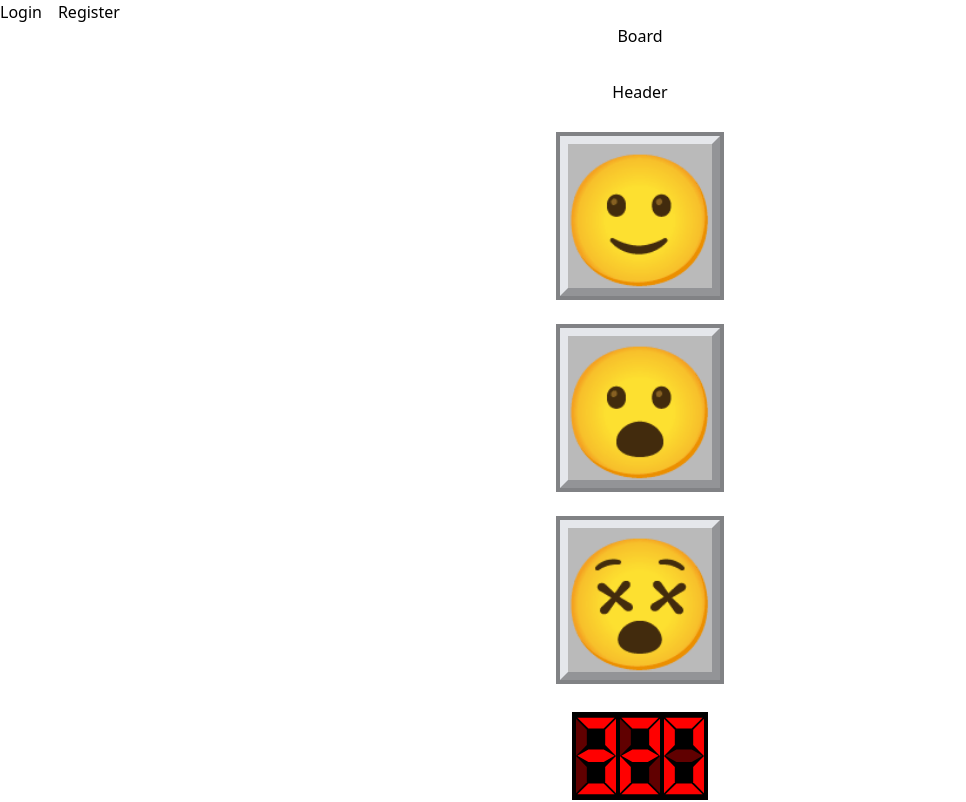
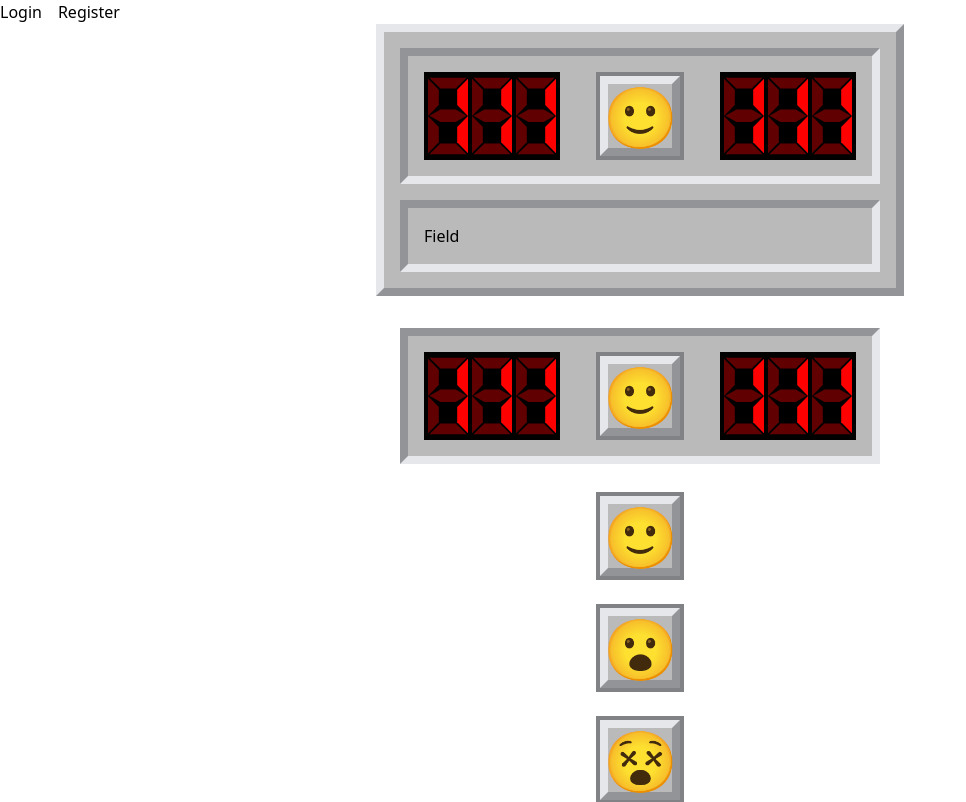
Before and after one commit to peezlepass/final-project, a React (Create React App) app in the folder client/: page /minesweeper in a window 1280 px wide. Shown: the top 802 px of the page, without its empty margins (0-966 px from the left). Built offline with nearby package versions, Linux system fonts and the light colour scheme.

Commit message:
Header composition

```diff
--- a/client/src/components/Minesweeper/Board.jsx
+++ b/client/src/components/Minesweeper/Board.jsx
@@ -1,3 +1,14 @@
+import Header from "./Header";
+import Field from "./Field";
+
 export default function Board() {
-  return <div>Board</div>;
+  return (
+    <div
+      className="bg-empty-cell-color border-8 flex flex-col gap-y-4 p-4 select-none"
+      style={{ borderStyle: "outset" }}
+    >
+      <Header></Header>
+      <Field></Field>
+    </div>
+  );
 }
--- a/client/src/components/Minesweeper/Field.jsx
+++ b/client/src/components/Minesweeper/Field.jsx
@@ -1,3 +1,10 @@
 export default function Field() {
-  return <div>Field</div>;
+  return (
+    <div
+      className="bg-empty-cell-color border-8 flex flex-col gap-y-4 p-4"
+      style={{ borderStyle: "inset" }}
+    >
+      Field
+    </div>
+  );
 }
--- a/client/src/components/Minesweeper/Header.jsx
+++ b/client/src/components/Minesweeper/Header.jsx
@@ -1,3 +1,15 @@
+import Counter from "./Counter";
+import Restart from "./Restart";
+
 export default function Header() {
-  return <div>Header</div>;
+  return (
+    <div
+      className="bg-empty-cell-color border-8 flex gap-x-10 p-4 items-center"
+      style={{ borderStyle: "inset" }}
+    >
+      <Counter number={111}></Counter>
+      <Restart mood="smile"></Restart>
+      <Counter number={111}></Counter>
+    </div>
+  );
 }
--- a/client/src/components/Minesweeper/Restart.jsx
+++ b/client/src/components/Minesweeper/Restart.jsx
@@ -14,7 +14,7 @@ export default function Restart({ mood }) {
     <div
       onMouseDown={() => setPressed(true)}
       onMouseUp={() => setPressed(false)}
-      className="w-40 h-40 bg-empty-cell-color border-8 ring-4 ring-restart-border text-9xl flex items-center justify-center"
+      className="w-20 h-20 bg-empty-cell-color border-8 ring-4 ring-restart-border text-6xl flex items-center justify-center"
       style={{ borderStyle: pressed ? "inset" : "outset" }}
     >
       {text}
```
